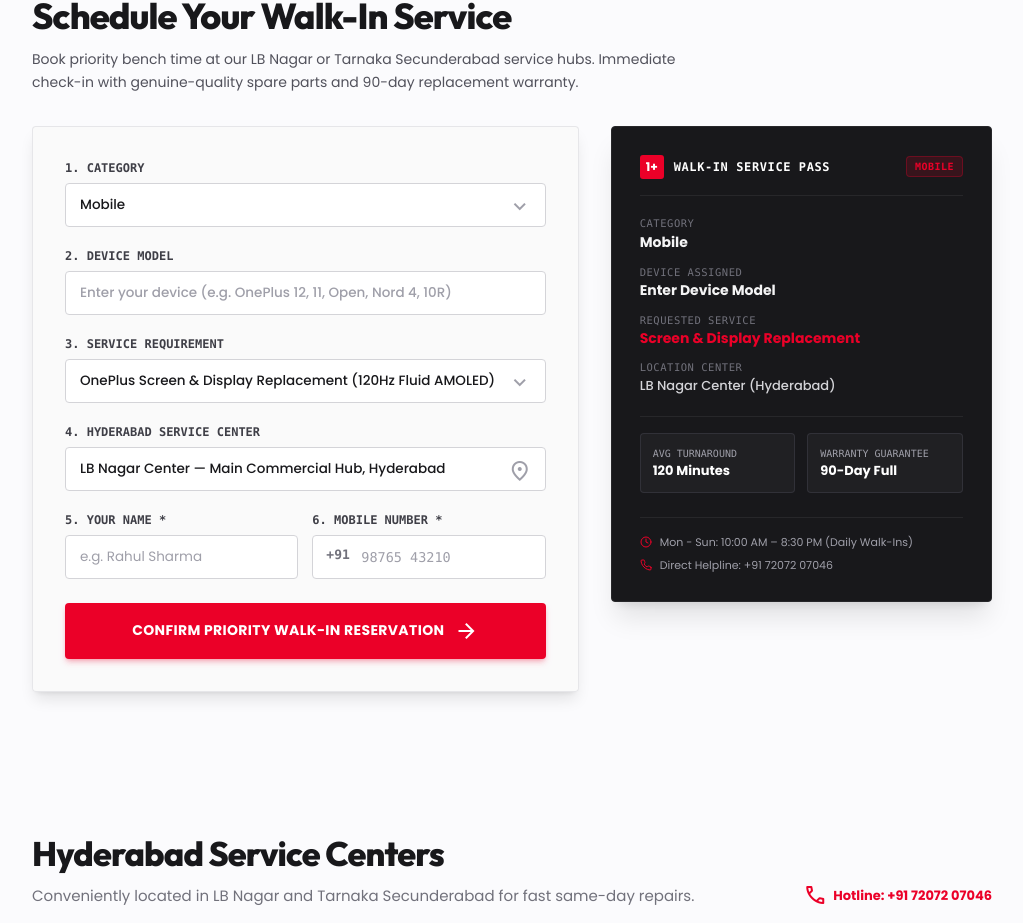
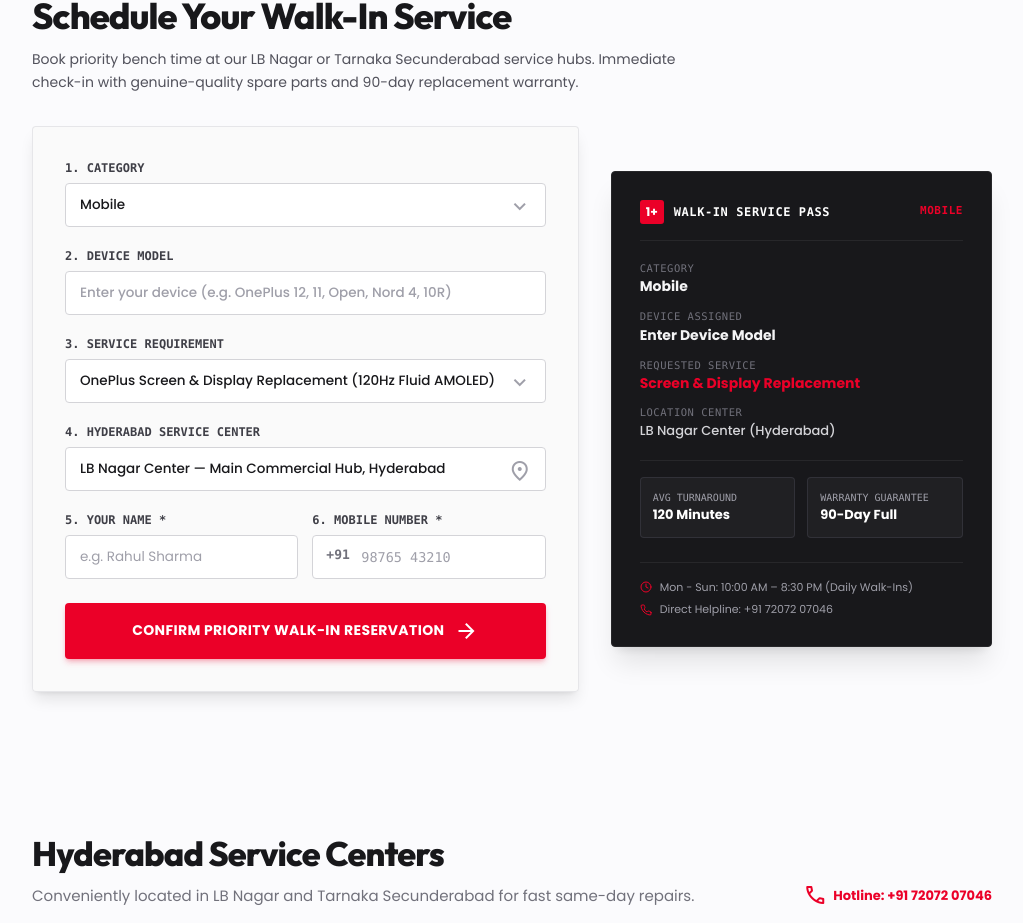
Before and after one commit to Business8281/OnePlus-Service, a Next.js app: page / in a window 1280 px wide. Shown: the part 6195-7118 px from the top of the page, without its empty margins (128-1151 px from the left). Built offline with nearby package versions, Linux system fonts and the light colour scheme.

Commit message:
add category and adjust margin space

```diff
--- a/src/components/ExpressBooking.tsx
+++ b/src/components/ExpressBooking.tsx
@@ -694,7 +694,7 @@
               </form>
 
               {/* Live Service Pass Card (5 Cols) */}
-              <div className="lg:col-span-5 p-6 sm:p-7 rounded-[4px] bg-zinc-900 text-white border border-zinc-800 shadow-xl flex flex-col justify-between gap-6 relative overflow-hidden">
+              <div className="lg:col-span-5 lg:self-center p-6 sm:p-7 rounded-[4px] bg-zinc-900 text-white border border-zinc-800 shadow-xl flex flex-col justify-between gap-6 relative overflow-hidden">
                 <div className="flex flex-col gap-5">
                   <div className="flex items-center justify-between pb-4 border-b border-zinc-800">
                     <div className="flex items-center gap-2.5">
@@ -705,7 +705,7 @@
                         WALK-IN SERVICE PASS
                       </span>
                     </div>
-                    <span className="px-2 py-0.5 rounded text-[10px] font-mono font-bold bg-[#eb0028]/15 text-[#eb0028] border border-[#eb0028]/30 uppercase tracking-wider">
+                    <span className="text-[11px] font-mono font-bold text-[#eb0028] uppercase tracking-wider">
                       {currentCategory}
                     </span>
                   </div>
```
